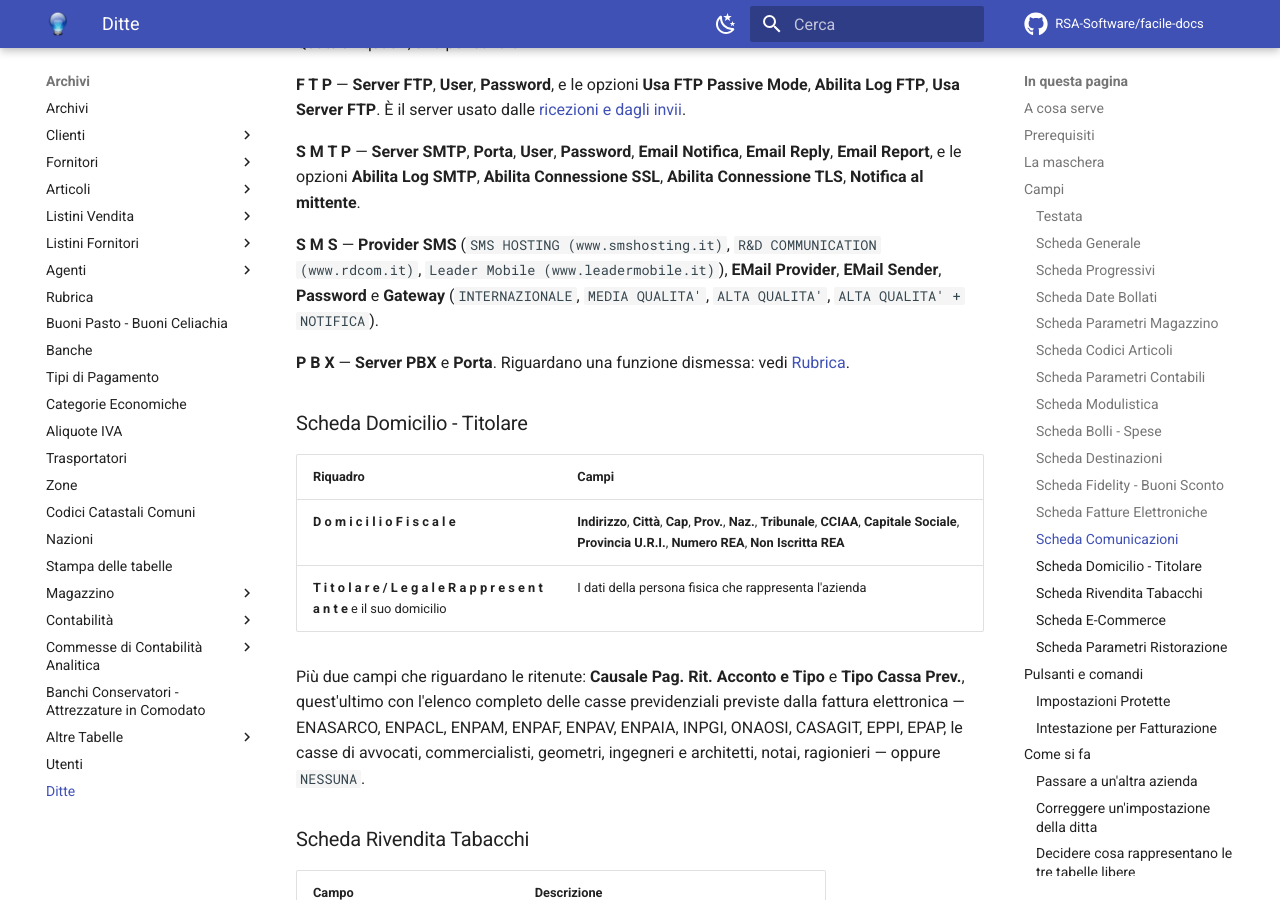
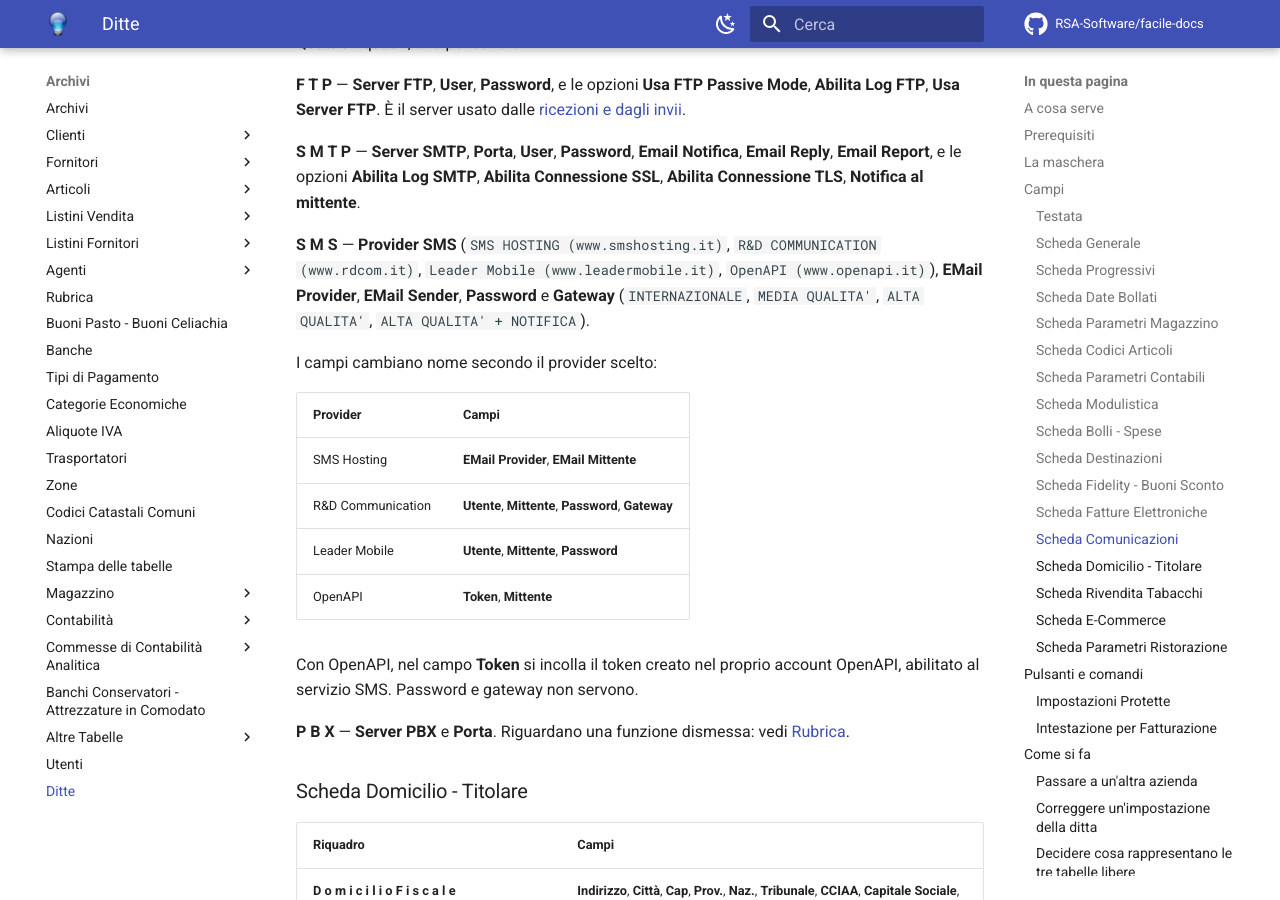
Before and after one commit to RSA-Software/facile-docs, an MkDocs documentation site: the page built from docs/moduli/anagrafiche/ditte.md, in a window 1280 px wide and 900 px high, scrolled down 12571 px. Built offline with MkDocs 1.6.1 and Material for MkDocs 9.7.7, drawn with Linux system fonts in a browser that asks for light colours; comment, search, counter and statistics services are not loaded.

Commit message:
SMS: OpenAPI fra i provider, messaggi dei numeri scartati, come scrivere i numeri
Co-Authored-By: Claude Opus 5.5 <noreply@anthropic.com>

```diff
--- a/docs/moduli/anagrafiche/ditte.md
+++ b/docs/moduli/anagrafiche/ditte.md
@@ -340,10 +340,22 @@ SMTP**, **Abilita Connessione SSL**, **Abilita Connessione TLS**, **Notifica al
 mittente**.
 
 **S M S** — **Provider SMS** (`SMS HOSTING (www.smshosting.it)`, `R&D
-COMMUNICATION (www.rdcom.it)`, `Leader Mobile (www.leadermobile.it)`), **EMail
-Provider**, **EMail Sender**, **Password** e **Gateway**
-(`INTERNAZIONALE`, `MEDIA QUALITA'`, `ALTA QUALITA'`, `ALTA QUALITA' +
-NOTIFICA`).
+COMMUNICATION (www.rdcom.it)`, `Leader Mobile (www.leadermobile.it)`,
+`OpenAPI (www.openapi.it)`), **EMail Provider**, **EMail Sender**,
+**Password** e **Gateway** (`INTERNAZIONALE`, `MEDIA QUALITA'`, `ALTA
+QUALITA'`, `ALTA QUALITA' + NOTIFICA`).
+
+I campi cambiano nome secondo il provider scelto:
+
+| Provider | Campi |
+|---|---|
+| SMS Hosting | **EMail Provider**, **EMail Mittente** |
+| R&D Communication | **Utente**, **Mittente**, **Password**, **Gateway** |
+| Leader Mobile | **Utente**, **Mittente**, **Password** |
+| OpenAPI | **Token**, **Mittente** |
+
+Con OpenAPI, nel campo **Token** si incolla il token creato nel proprio
+account OpenAPI, abilitato al servizio SMS. Password e gateway non servono.
 
 **P B X** — **Server PBX** e **Porta**. Riguardano una funzione dismessa: vedi
 [Rubrica](rubrica.md).
```
Also changed, not shown: docs/appendici/messaggi-errore.md (+1 -1 lines), docs/introduzione/menu-file-e-guida.md (+14 -0 lines), docs/moduli/anagrafiche/mailing-list.md (+2 -1 lines).
